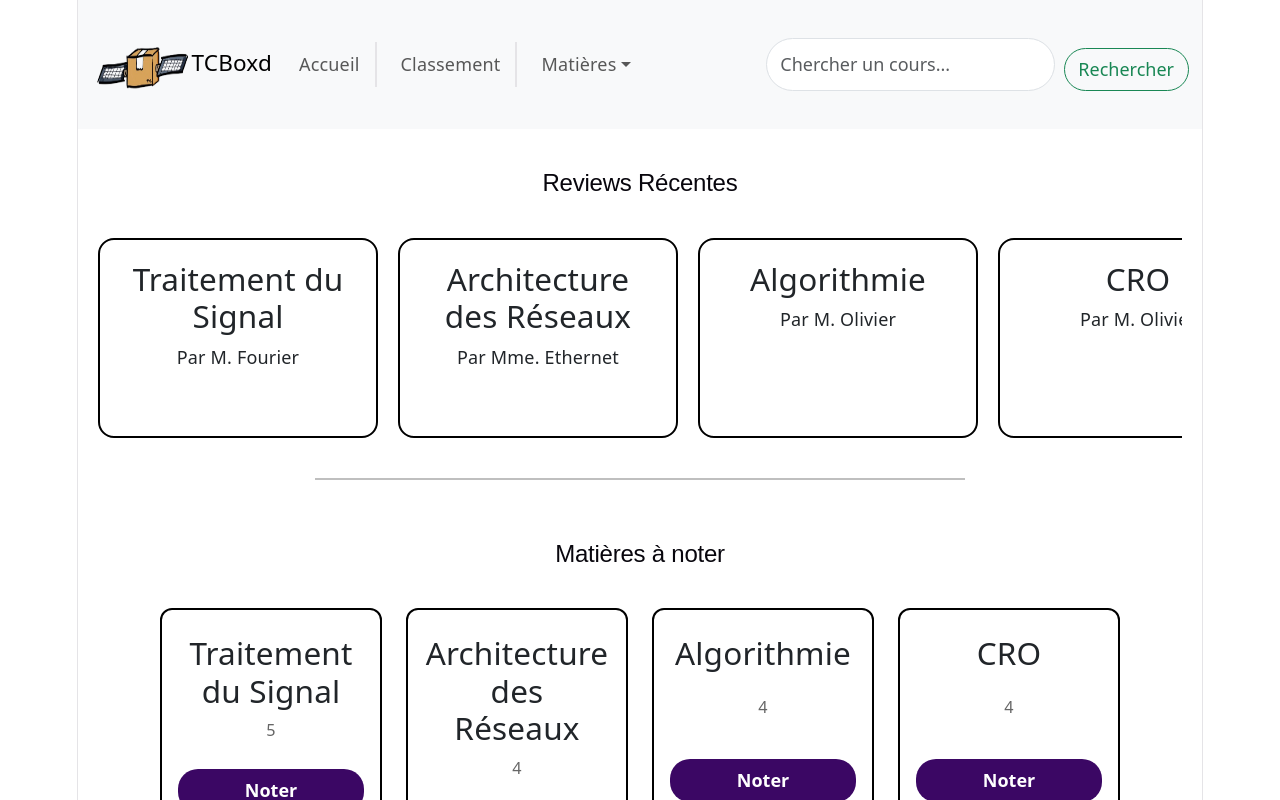
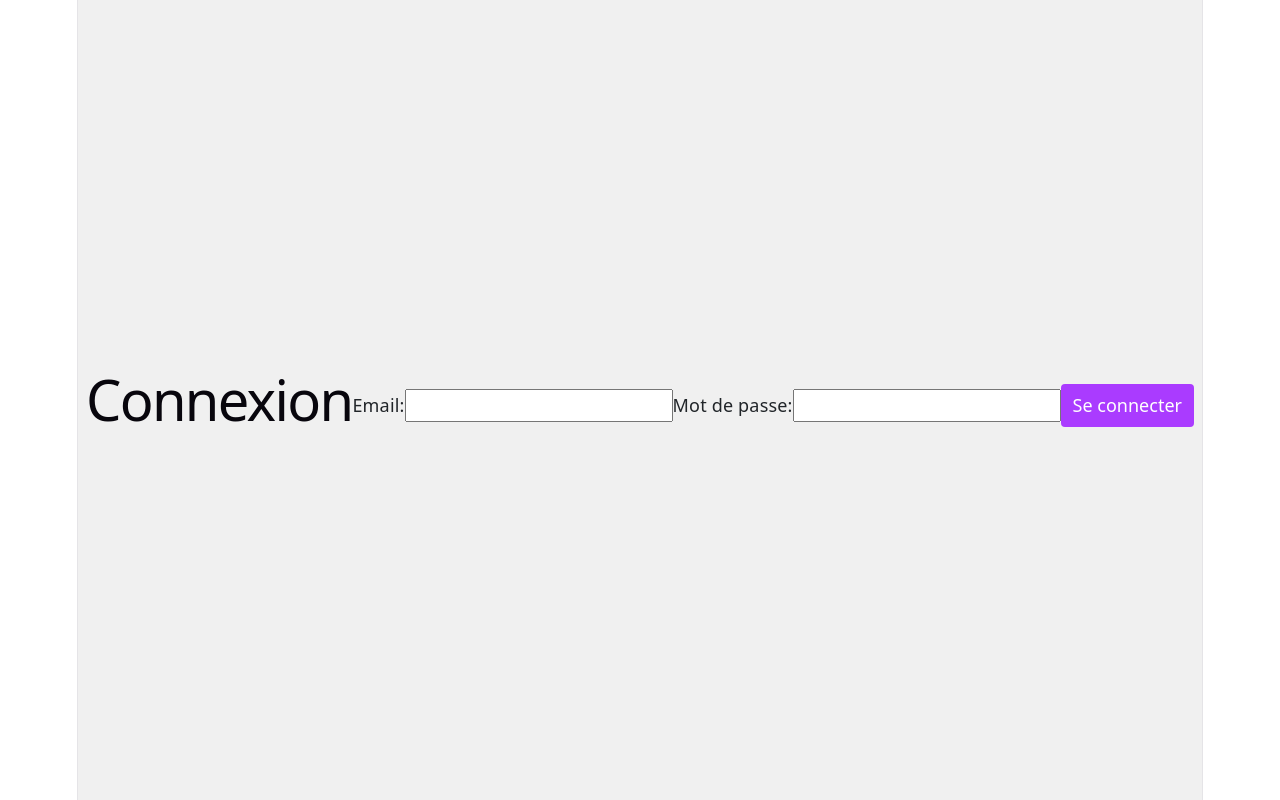
Before and after one commit to Xivo0/tcboxd-react, a React (Vite) app: page / in a window 1280 px wide. Shown: the top 800 px of the page. Built offline with nearby package versions, Linux system fonts and the light colour scheme.

Commit message:
Page de login

```diff
--- a/src/App.css
+++ b/src/App.css
@@ -58,3 +58,7 @@ button:hover {
 .logo:hover{
   content: url('./assets/icon_explode.png');
 }
+.greetings{
+  font-family: 'Arial', sans-serif;
+  color: #3b0764;
+}
--- a/src/App.tsx
+++ b/src/App.tsx
@@ -4,13 +4,20 @@ import NavBar from './NavBar';
 import RecentReviews from './RecentReviews';
 import SubjectsToRate from './SubjectsToRate';
 import RankingPreview from './RankingPreview';
+import Login from './Login';
 
+import React, { useState } from 'react';
+function App() {
+  const [userEmail, setUserEmail] = useState<string | null>(null);
 
-function App() {
+  if(!userEmail){
+    return <Login onLogin={(email) => setUserEmail(email)} />
+  }
 
   return (
     <>
     <NavBar />
+    <h1 className='greetings'>Bienvenue, {userEmail}!</h1>
     <RecentReviews/>
     <SubjectsToRate/>
     <RankingPreview/>
--- /dev/null
+++ b/src/Login.css
@@ -0,0 +1,12 @@
+.login-page{
+    display: flex;
+    justify-content: center;
+    align-items: center;
+    height: 100vh;
+    background-color: #f0f0f0;
+}
+
+.error{
+    color: red;
+    margin-bottom: 10px;
+}
--- /dev/null
+++ b/src/Login.tsx
@@ -0,0 +1,44 @@
+import './Login.css';
+
+import React, { useState } from 'react';
+
+type LoginProps = {
+    onLogin: (userEmail: string) => void;
+}
+
+export default function Login({ onLogin }: LoginProps) {
+    const [email, setEmail] = useState('');
+    const [password, setPassword] = useState('');
+    const [error, setError] = useState('');
+
+    const handleSubmit = (e: React.FormEvent) =>{
+        e.preventDefault();
+        if(!email || !password){
+            setError('Email et mot de passe requis');
+            return;
+        }
+        if (password !=='1234'){
+            setError('Mot de passe incorrect');
+            return;
+        }
+        setError('');
+        onLogin(email);
+    }
+    return(
+        <main className='login-page'>
+            <h1>Connexion</h1>
+            <form onSubmit={handleSubmit}>
+                <label>
+                    Email:
+                    <input value={email} onChange={(e) => setEmail(e.target.value)} />
+                </label>
+                <label>
+                    Mot de passe:
+                    <input type="password" value={password} onChange={(e) => setPassword(e.target.value)} />
+                </label>
+                {error && <p className="error">{error}</p>}
+                <button type="submit">Se connecter</button>
+            </form>
+        </main>
+    );
+}
--- a/src/RankingPreview.css
+++ b/src/RankingPreview.css
@@ -9,6 +9,7 @@
     text-align: center;
     margin-bottom: 40px;
     font-family: sans-serif;
+    color: #000;
 }
 
 .podiums-container{
--- a/src/RankingPreview.tsx
+++ b/src/RankingPreview.tsx
@@ -22,6 +22,7 @@ export default function RankingPreview(){
                         </div>
                         <div className='step step-first'>
                             <span className='step-number'>1</span>
+
                         </div>
                         <div className='step step-third'>
                             <span className='step-number'>3</span>
```
